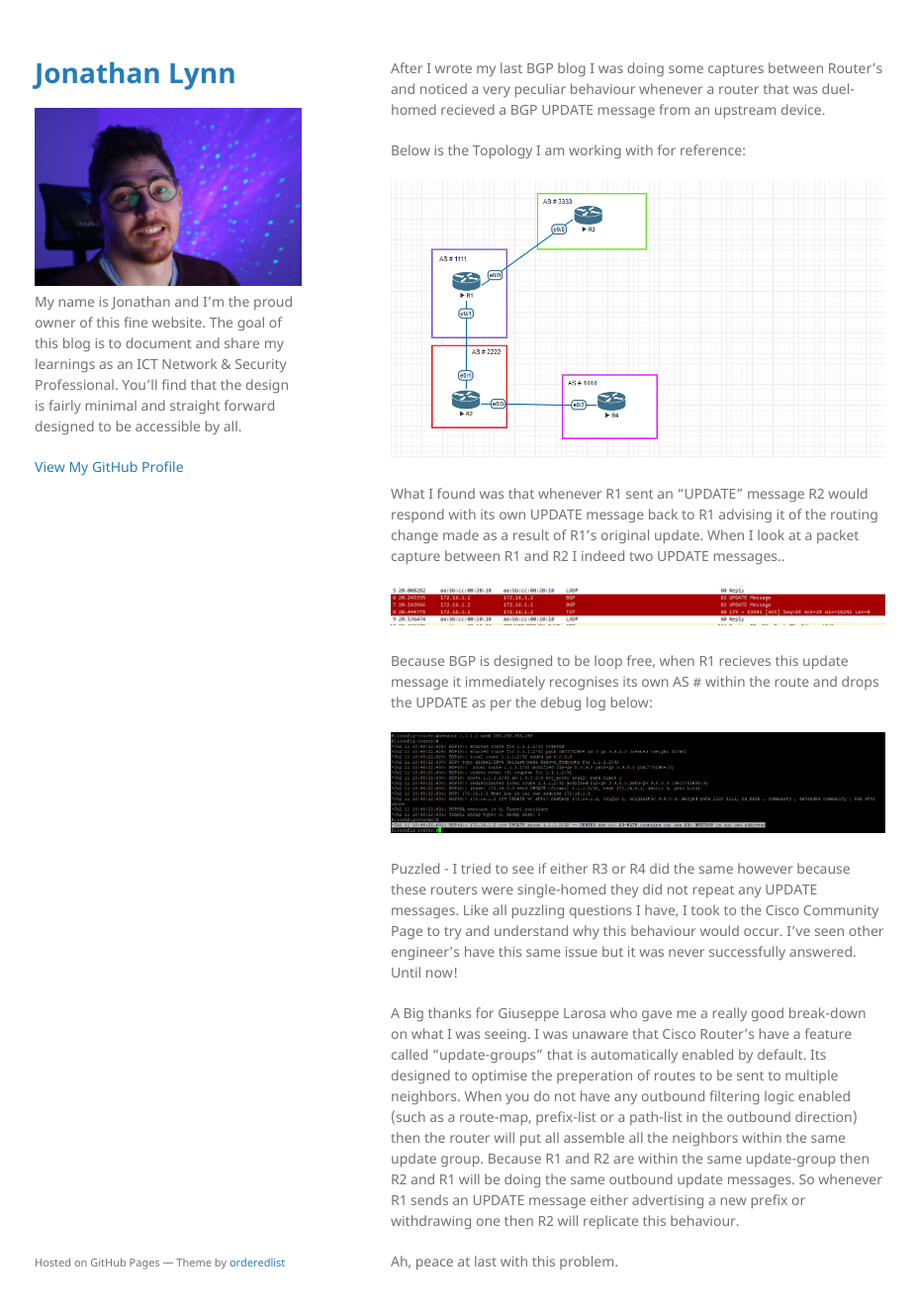
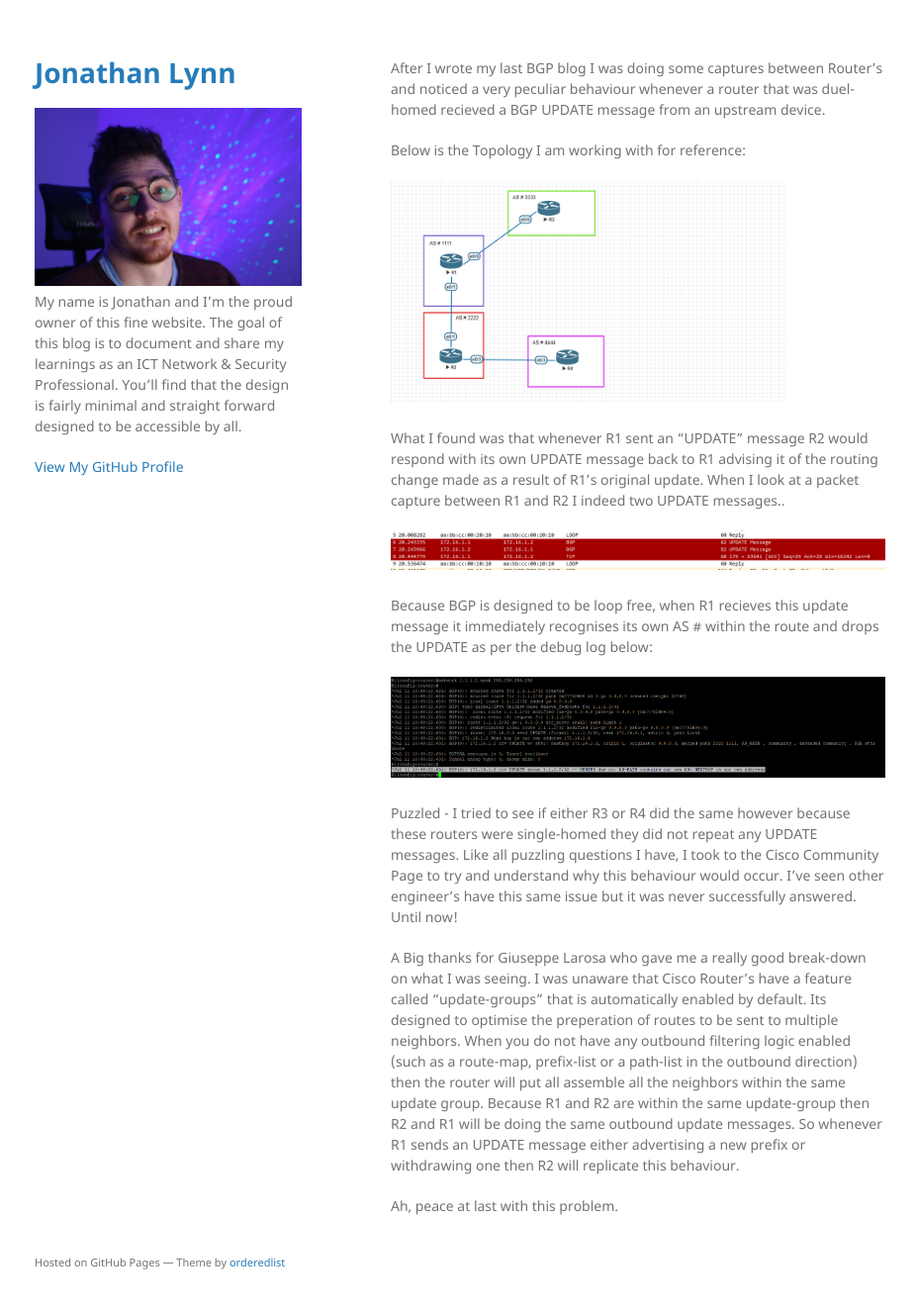
Before and after one commit to jonathanLynn/jonathanlynn.github.io, a Jekyll site: the page built from assets/blogposts/2021-JUL-BGP-returnupdatepackets.md, in a window 1280 px wide and 1355 px high. Shown: the top 1323 px of the window at 99% size, without its empty margins (175-1101 px from the left). Built offline with Jekyll 4.4.1, drawn with Linux system fonts in a browser that asks for light colours; our own code applies the rules of GitHub Pages for plain Markdown files.

Commit message:
Update 2021-JUL-BGP-returnupdatepackets.md

```diff
--- a/assets/blogposts/2021-JUL-BGP-returnupdatepackets.md
+++ b/assets/blogposts/2021-JUL-BGP-returnupdatepackets.md
@@ -2,7 +2,7 @@ After I wrote my last BGP blog I was doing some captures between Router's and no
 
 Below is the Topology I am working with for reference:
 
-<img src="https://github.com/jonathanLynn/jonathanlynn.github.io/blob/master/assets/img/topology-bgp-updatepackets.png" width="600">
+<img src="https://github.com/jonathanLynn/jonathanlynn.github.io/blob/master/assets/img/topology-bgp-updatepackets.png" width="400">
 
 What I found was that whenever R1 sent an "UPDATE" message R2 would respond with its own UPDATE message back to R1 advising it of the routing change made as a result of R1's original update. When I look at a packet capture between R1 and R2 I indeed two UPDATE messages..
 
```
